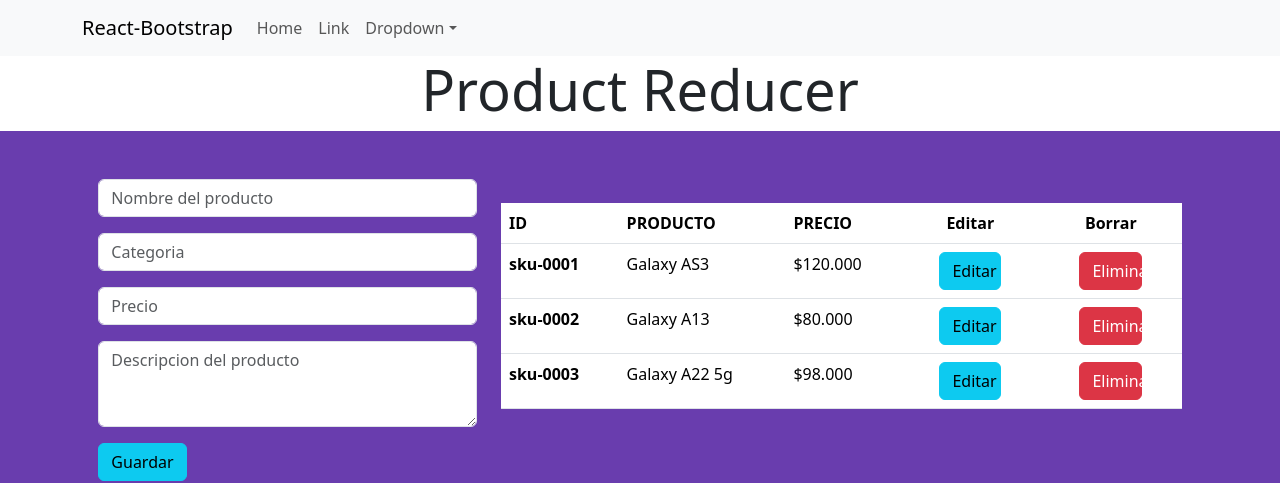
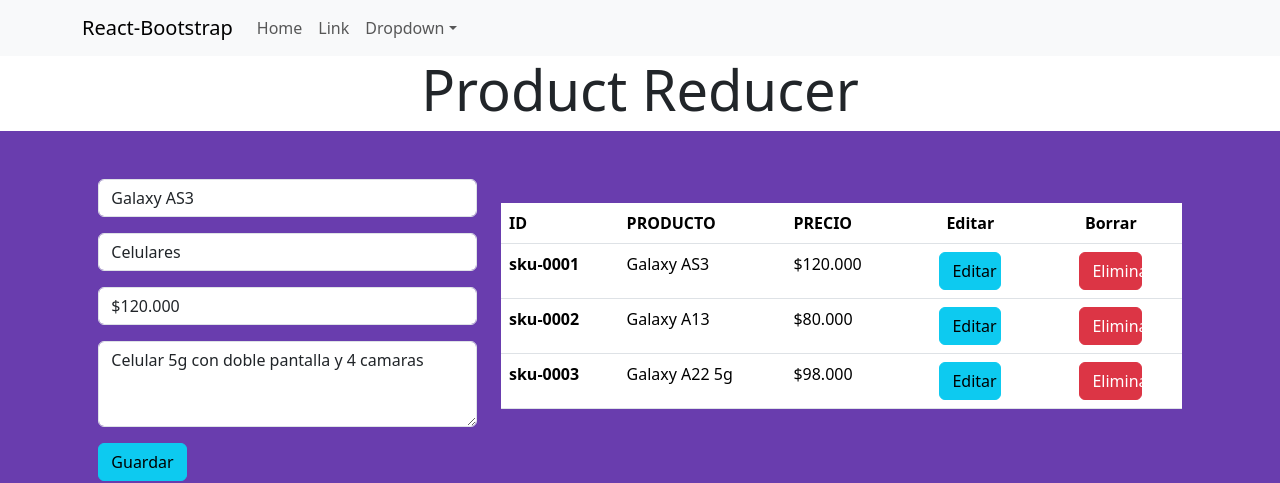
Before and after one commit to lourdesgarciafyl/CursoReact-04-ProductReducer, a React (Vite) app: page / in a window 1280 px wide. Shown: the top 483 px of the page. Built offline with nearby package versions, Linux system fonts and the light colour scheme.

Commit message:
se crea el hook useForm

```diff
--- a/src/components/admin/AddProduct.jsx
+++ b/src/components/admin/AddProduct.jsx
@@ -1,20 +1,22 @@
-import { useState } from "react";
 import { useRef } from "react";
+import { useForm } from "../../hooks/useForm";
+
+const data =  {
+  id: 'sku-0001',
+  title: 'Galaxy AS3',
+  category: 'Celulares',
+  price: '$120.000',
+  description: 'Celular 5g con doble pantalla y 4 camaras',
+}
 
 const AddProduct = ({ onClickAddProduct }) => {
   const titleRef = useRef(null);
   const categoryRef = useRef(null);
   const priceRef = useRef(null);
   const descriptionRef = useRef(null);
-  const [form, setForm] = useState({})
 
-  const onChangeForm = (value, field) => {
-    setForm({
-        ...form,
-       [field] : value
-    })
-    console.log(form)
-  }
+  const {form, onChangeForm} = useForm(data);
+
   return (
     <div className="col-lg-4">
       <form>
@@ -25,6 +27,7 @@ const AddProduct = ({ onClickAddProduct }) => {
             className="form-control"
             placeholder="Nombre del producto"
             name="title"
+            value={form.title}
             onChange={(event) => onChangeForm(event.target.value, titleRef.current.name)}
           />
         </div>
@@ -35,6 +38,7 @@ const AddProduct = ({ onClickAddProduct }) => {
             className="form-control"
             placeholder="Categoria"
             name="category"
+            value={form.category}
             onChange={(event) => onChangeForm(event.target.value, categoryRef.current.name)}
           />
         </div>
@@ -45,6 +49,7 @@ const AddProduct = ({ onClickAddProduct }) => {
             className="form-control"
             placeholder="Precio"
             name="price"
+            value={form.price}
             onChange={(event) => onChangeForm(event.target.value, priceRef.current.name)}
           />
         </div>
@@ -55,6 +60,7 @@ const AddProduct = ({ onClickAddProduct }) => {
             rows="3"
             placeholder="Descripcion del producto"
             name="description"
+            value={form.description}
             onChange={(event) => onChangeForm(event.target.value, descriptionRef.current.name)}
           ></textarea>
         </div>
--- /dev/null
+++ b/src/hooks/useForm.js
@@ -0,0 +1,18 @@
+import { useState } from "react";
+
+export const useForm = (initValues) => {
+    const [form, setForm] = useState(initValues)
+
+    const onChangeForm = (value, field) => {
+        setForm({
+            ...form,
+           [field] : value
+        })
+      }
+
+    return {
+        form,
+        onChangeForm
+    }
+
+}
```
